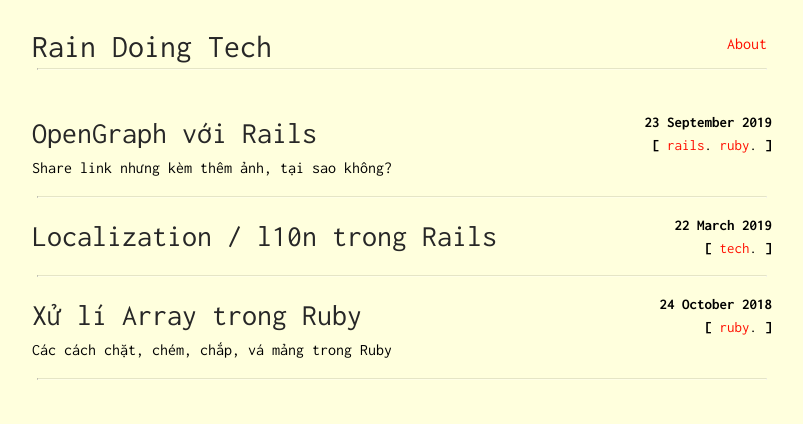
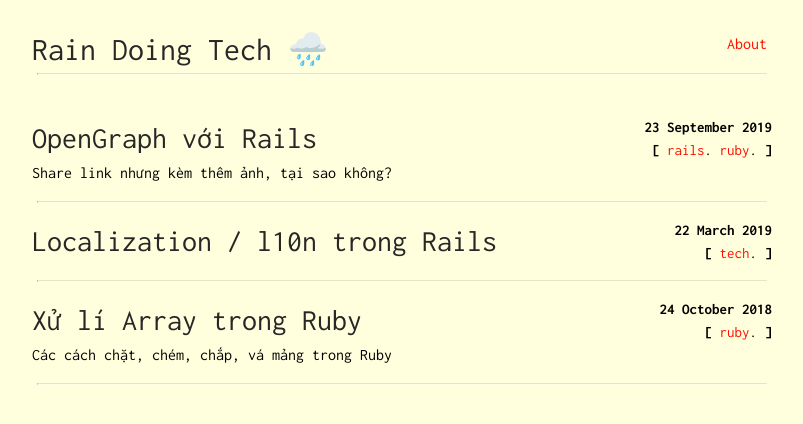
Before and after one commit to danhmanh/danhmanh.github.io, a Jekyll site: the page built from index.html, in a window 1280 px wide. Shown: the top 424 px of the page, without its empty margins (238-1041 px from the left). Built offline with Jekyll 4.4.1, drawn with Linux system fonts in a browser that asks for light colours.

```diff
--- a/_config.yml
+++ b/_config.yml
@@ -1,4 +1,4 @@
-title: Rain Doing Tech
+title: Rain Doing Tech 🌧️
 author: rain
 subtitle: The life of a frustrated engineer
 
```
